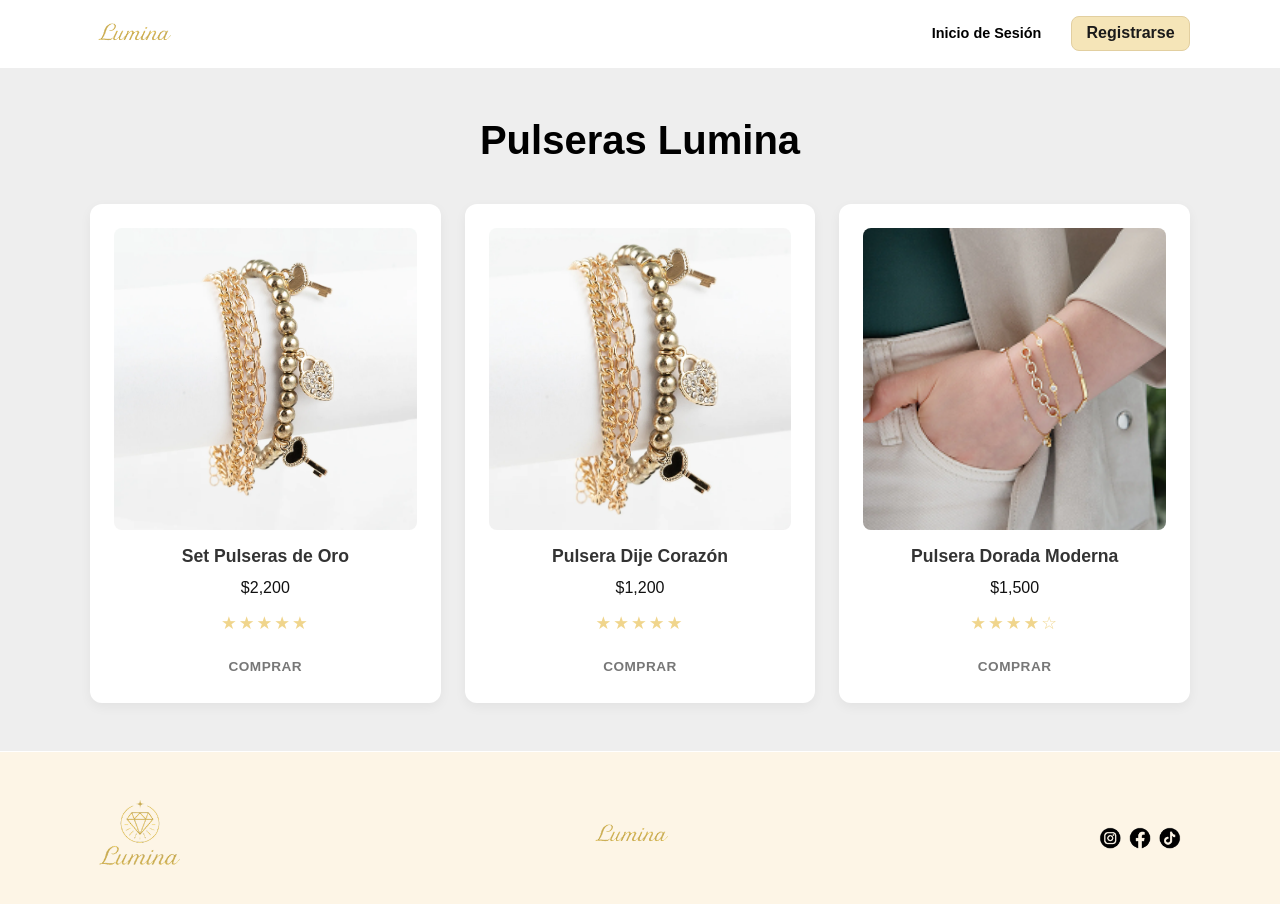
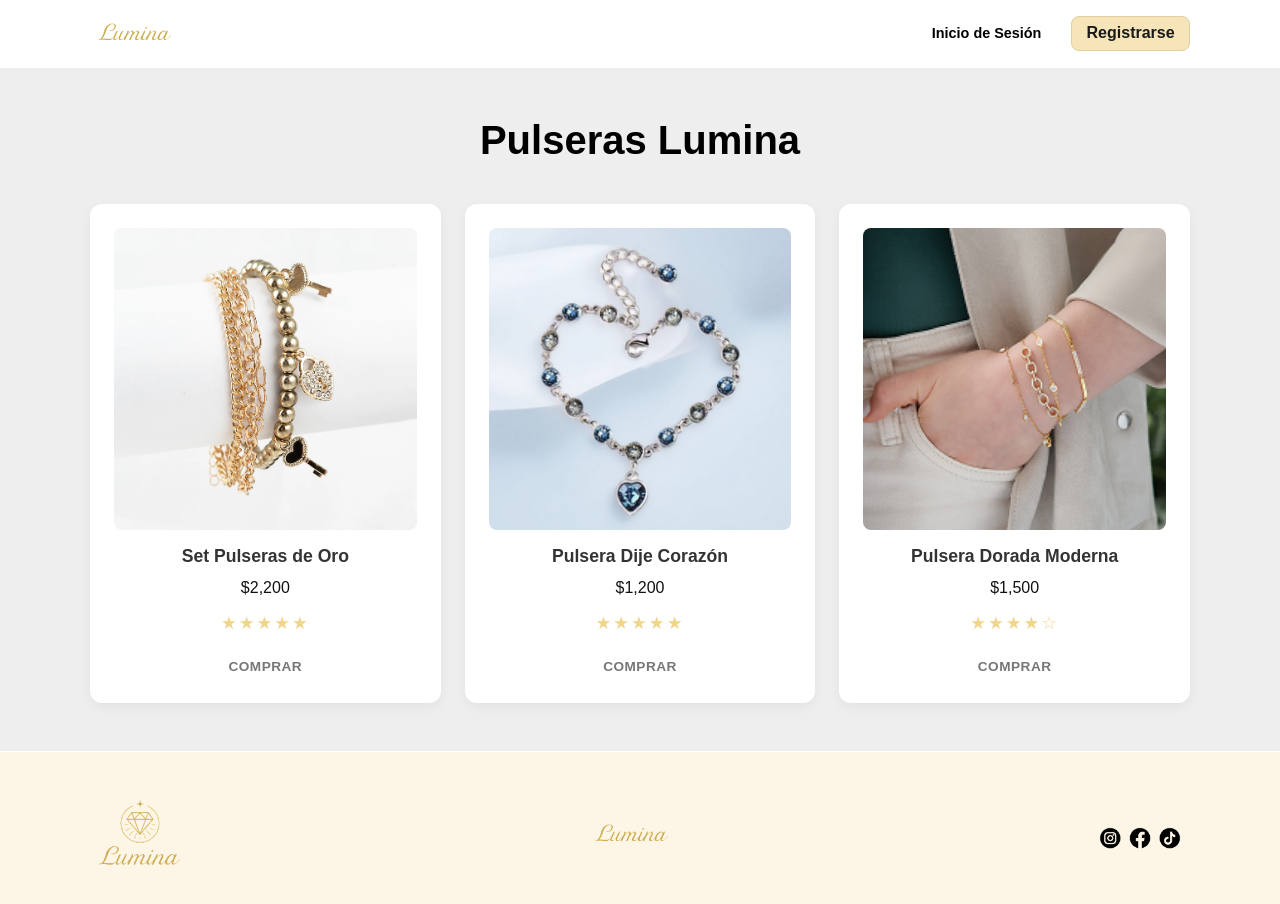
Before and after one commit to SpeedChela/Lumina, a Next.js app: page /productos/pulseras in a window 1280 px wide. Shown: the top 904 px of the page. Built offline with nearby package versions, Linux system fonts and the light colour scheme.

Commit message:
pulseras cambiadas img

```diff
--- a/app/productos/pulseras/page.tsx
+++ b/app/productos/pulseras/page.tsx
@@ -18,7 +18,7 @@ const pulserasData = [
     id: 'pulsera-dije-corazon',
     nombre: 'Pulsera Dije Corazón',
     precio: 1200,
-    imagen: '/Images/pulseras.jpg', // Imagen que subiste
+    imagen: '/Images/pulsera1.jpg', // Imagen que subiste
     rating: 5,
   },
   {
```
Also changed, not shown: public/Images/pulsera1.jpg (added).
